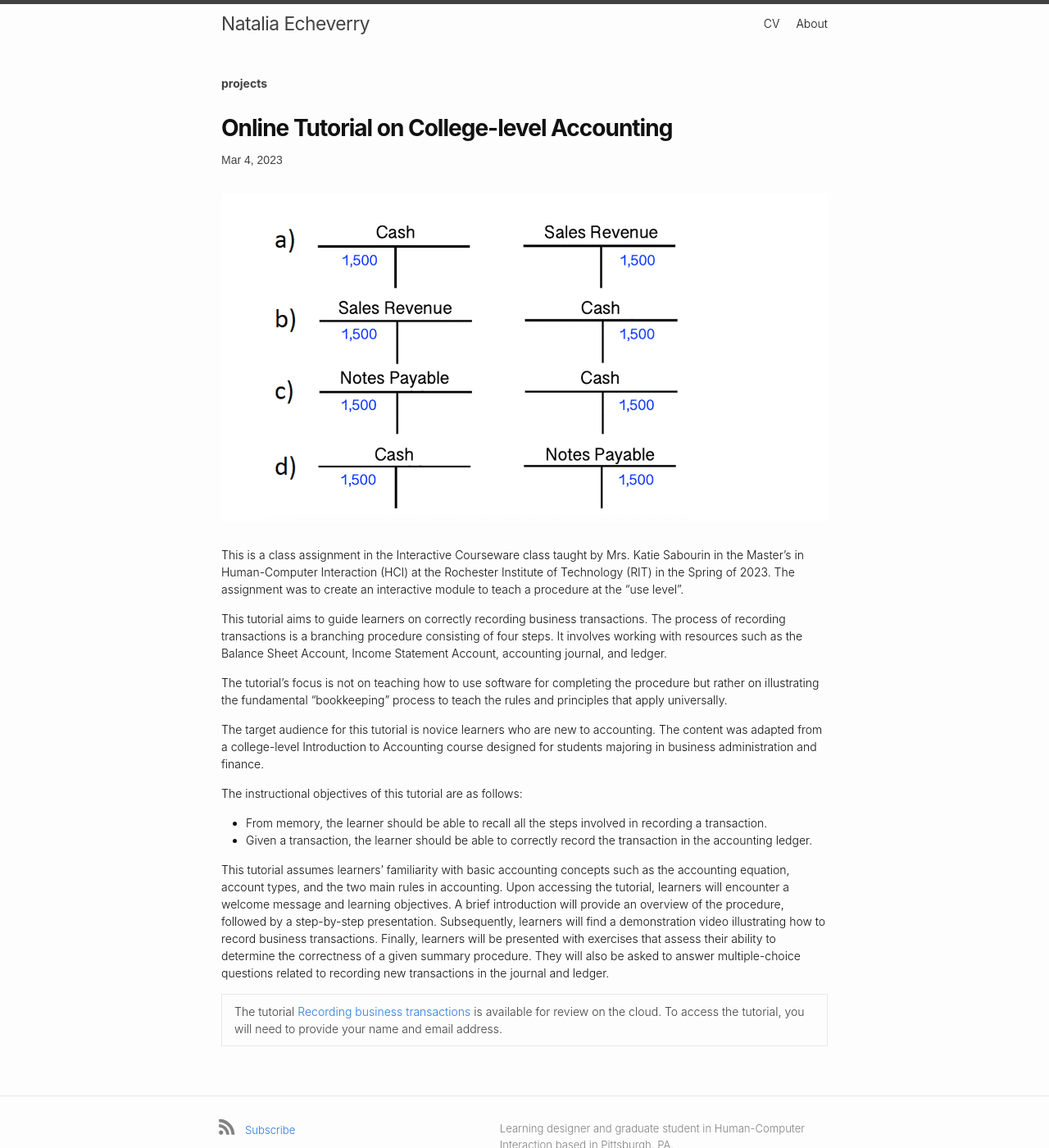
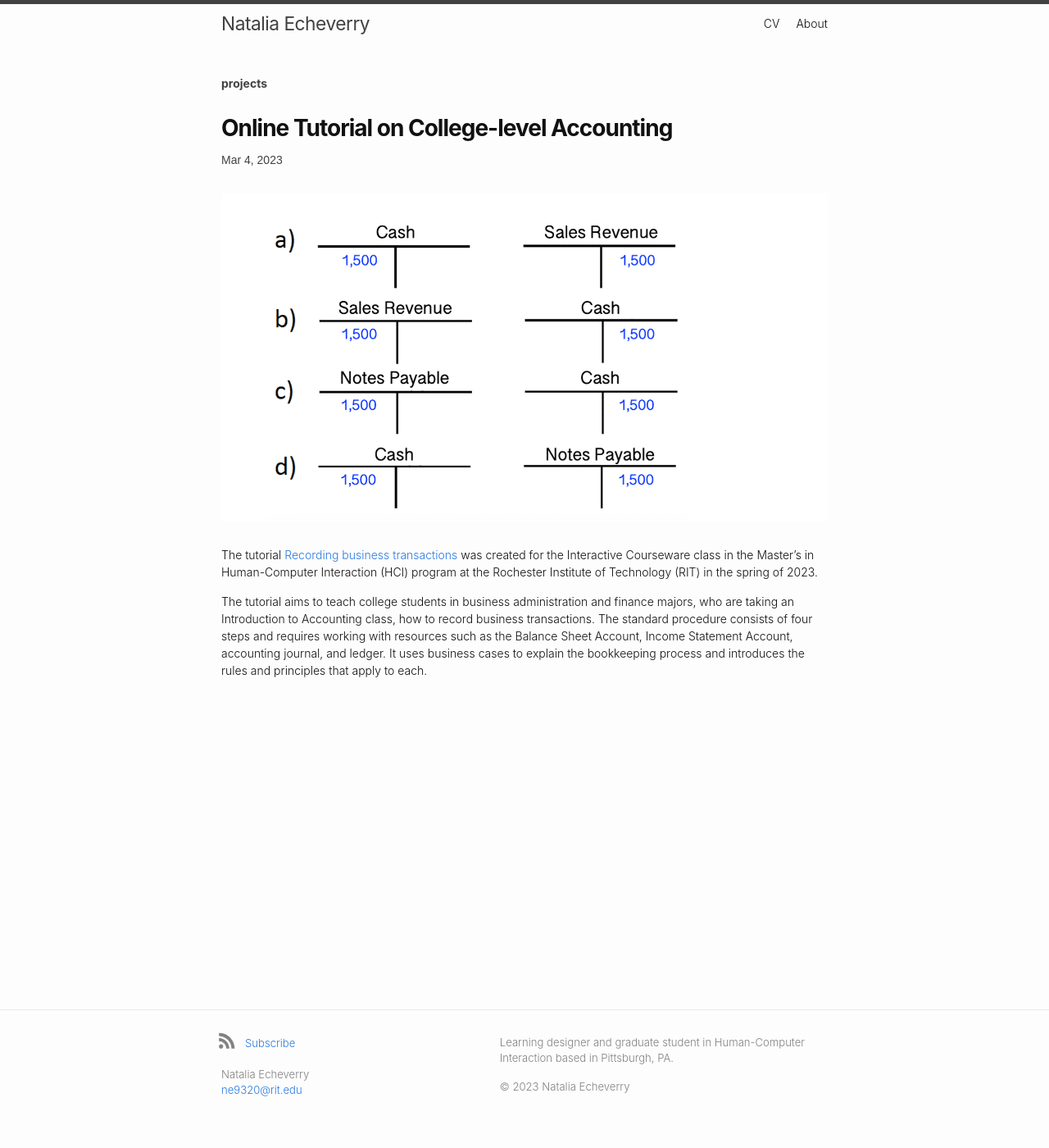
Before and after one commit to verrynatalia/verrynatalia, a Jekyll site: the page built from blog-projects/_posts/2023-05-13-accounting-module.md, in a window 1280 px wide and 1400 px high. Shown: the whole window at 82% size. Built offline with Jekyll 4.4.1, drawn with Linux system fonts in a browser that asks for light colours; some web fonts are replaced.

Commit message:
Update 2023-05-13-accounting-module.md

```diff
--- a/blog-projects/_posts/2023-05-13-accounting-module.md
+++ b/blog-projects/_posts/2023-05-13-accounting-module.md
@@ -6,19 +6,6 @@ category: projects
 image: assets/images/business_trans.png
 ---
 
-This is a class assignment in the Interactive Courseware class taught by Mrs. Katie Sabourin in the Master’s in Human-Computer Interaction (HCI) at the Rochester Institute of Technology (RIT) in the Spring of 2023. The assignment was to create an interactive module to teach a procedure at the "use level".
+The tutorial [Recording business transactions](https://app.cloud.scorm.com/sc/InvitationConfirmEmail?publicInvitationId=bbbc94bf-78c9-492b-8db9-7e6b51d59035) was created for the Interactive Courseware class in the Master's in Human-Computer Interaction (HCI) program at the Rochester Institute of Technology (RIT) in the spring of 2023.
 
-This tutorial aims to guide learners on correctly recording business transactions. The process of recording transactions is a branching procedure consisting of four steps. It involves working with resources such as the Balance Sheet Account, Income Statement Account, accounting journal, and ledger.
-
-The tutorial’s focus is not on teaching how to use software for completing the procedure but rather on illustrating the fundamental “bookkeeping” process to teach the rules and principles that apply universally.
-
-The target audience for this tutorial is novice learners who are new to accounting. The content was adapted from a college-level Introduction to Accounting course designed for students majoring in business administration and finance.
-
-The instructional objectives of this tutorial are as follows:
-
-* From memory, the learner should be able to recall all the steps involved in recording a transaction.
-* Given a transaction, the learner should be able to correctly record the transaction in the accounting ledger.
-
-This tutorial assumes learners’ familiarity with basic accounting concepts such as the accounting equation, account types, and the two main rules in accounting. Upon accessing the tutorial, learners will encounter a welcome message and learning objectives. A brief introduction will provide an overview of the procedure, followed by a step-by-step presentation. Subsequently, learners will find a demonstration video illustrating how to record business transactions. Finally, learners will be presented with exercises that assess their ability to determine the correctness of a given summary procedure. They will also be asked to answer multiple-choice questions related to recording new transactions in the journal and ledger.
-
-The tutorial [Recording business transactions](https://app.cloud.scorm.com/sc/InvitationConfirmEmail?publicInvitationId=bbbc94bf-78c9-492b-8db9-7e6b51d59035) is available for review on the cloud. To access the tutorial, you will need to provide your name and email address.|
+The tutorial aims to teach college students in business administration and finance majors, who are taking an Introduction to Accounting class, how to record business transactions. The standard procedure consists of four steps and requires working with resources such as the Balance Sheet Account, Income Statement Account, accounting journal, and ledger. It uses business cases to explain the bookkeeping process and introduces the rules and principles that apply to each.
```
